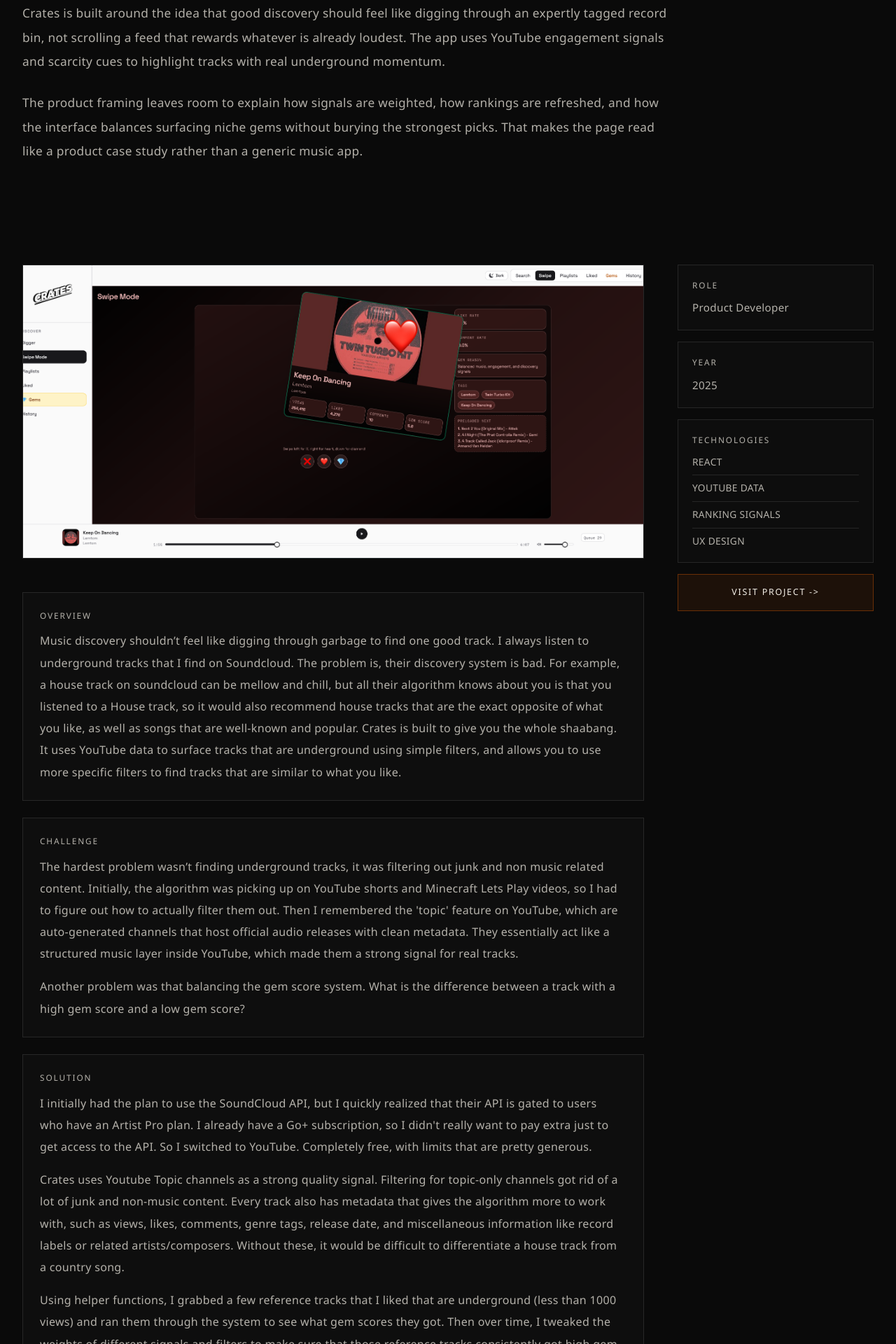
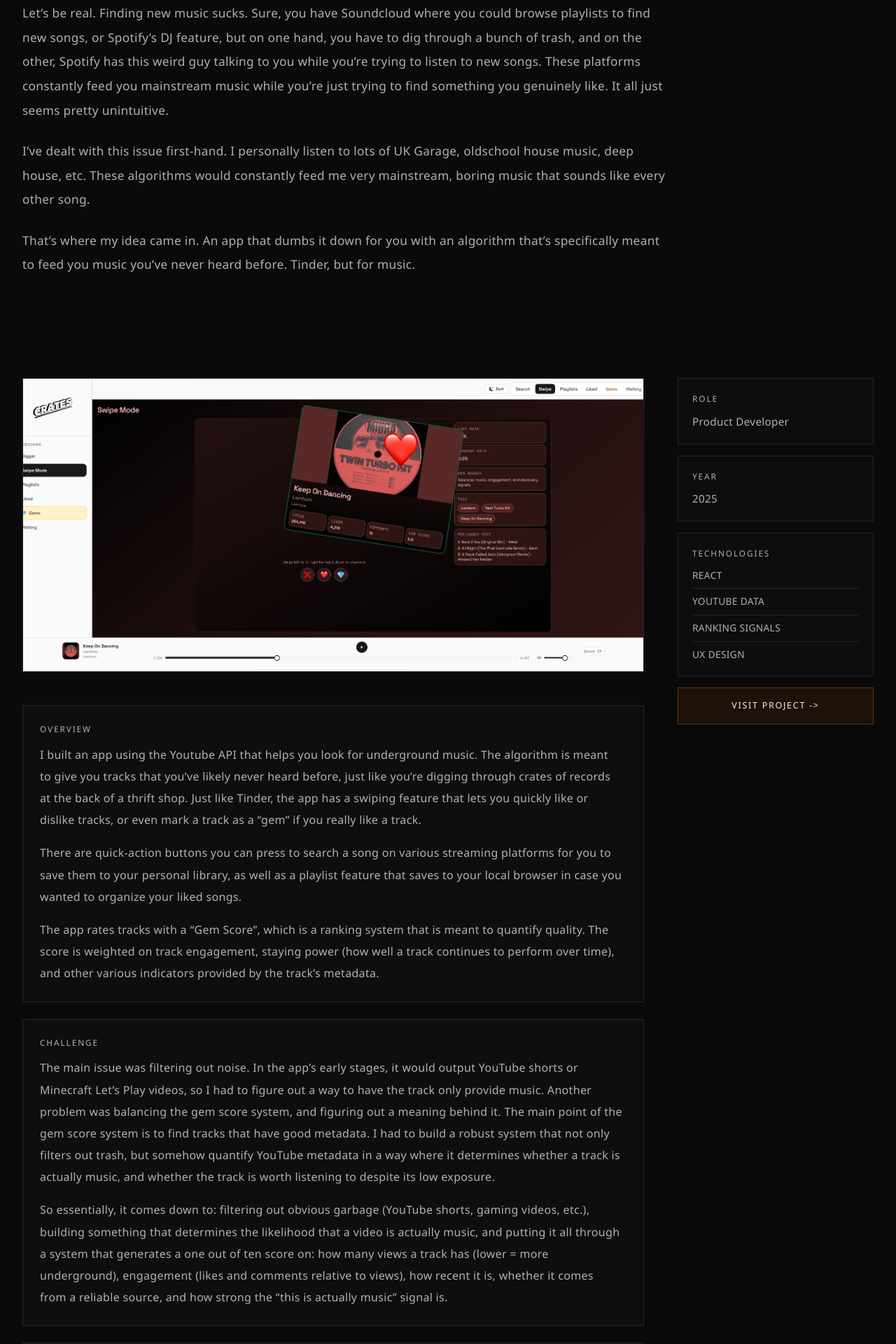
Before and after one commit to danielkolp/danielkolp.github.io, a React (Vite) app: page /project/02 in a window 1280 px wide. Shown: the part 680-2600 px from the top of the page at 70% size. Built offline with nearby package versions, Linux system fonts and the light colour scheme.

Commit message:
redid crates description

```diff
--- a/src/data/projects.js
+++ b/src/data/projects.js
@@ -79,8 +79,9 @@
     description: 'Music discovery app that ranks underground tracks using engagement and rarity signals from YouTube data.',
     fullDescription: 'Crates is a music discovery app that surfaces high-quality underground tracks by combining engagement signals, rarity indicators, and creator momentum from YouTube data. The goal is to help listeners find songs that feel fresh before they break out, while keeping the experience fast, curated, and easy to explore.',
     overviewParagraphs: [
-      'Crates is built around the idea that good discovery should feel like digging through an expertly tagged record bin, not scrolling a feed that rewards whatever is already loudest. The app uses YouTube engagement signals and scarcity cues to highlight tracks with real underground momentum.',
-      'The product framing leaves room to explain how signals are weighted, how rankings are refreshed, and how the interface balances surfacing niche gems without burying the strongest picks. That makes the page read like a product case study rather than a generic music app.',
+      'Let’s be real. Finding new music sucks. Sure, you have Soundcloud where you could browse playlists to find new songs, or Spotify’s DJ feature, but on one hand, you have to dig through a bunch of trash, and on the other, Spotify has this weird guy talking to you while you’re trying to listen to new songs. These platforms constantly feed you mainstream music while you’re just trying to find something you genuinely like. It all just seems pretty unintuitive. ',
+      'I’ve dealt with this issue first-hand. I personally listen to lots of UK Garage, oldschool house music, deep house, etc. These algorithms would constantly feed me very mainstream, boring music that sounds like every other song.',
+      'That’s where my idea came in. An app that dumbs it down for you with an algorithm that’s specifically meant to feed you music you’ve never heard before. Tinder, but for music.'
     ],
     technologies: ['REACT', 'YOUTUBE DATA', 'RANKING SIGNALS', 'UX DESIGN'],
     year: '2025',
@@ -92,19 +93,24 @@
     details: [
      {
   label: 'Overview',
-  text: 'Music discovery shouldn’t feel like digging through garbage to find one good track. I always listen to underground tracks that I find on Soundcloud. The problem is, their discovery system is bad. For example, a house track on soundcloud can be mellow and chill, but all their algorithm knows about you is that you listened to a House track, so it would also recommend house tracks that are the exact opposite of what you like, as well as songs that are well-known and popular. Crates is built to give you the whole shaabang. It uses YouTube data to surface tracks that are underground using simple filters, and allows you to use more specific filters to find tracks that are similar to what you like.',
+  text: 'I built an app using the Youtube API that helps you look for underground music. The algorithm is meant to give you tracks that you’ve likely never heard before, just like you’re digging through crates of records at the back of a thrift shop. Just like Tinder, the app has a swiping feature that lets you quickly like or dislike tracks, or even mark a track as a “gem” if you really like a track.',
+
+text2: 'There are quick-action buttons you can press to search a song on various streaming platforms for you to save them to your personal library, as well as a playlist feature that saves to your local browser in case you wanted to organize your liked songs.',
+
+text3: 'The app rates tracks with a “Gem Score”, which is a ranking system that is meant to quantify quality. The score is weighted on track engagement, staying power (how well a track continues to perform over time), and other various indicators provided by the track’s metadata.'
+
 },
 {
   label: 'Challenge',
-  text: 'The hardest problem wasn’t finding underground tracks, it was filtering out junk and non music related content. Initially, the algorithm was picking up on YouTube shorts and Minecraft Lets Play videos, so I had to figure out how to actually filter them out. Then I remembered the \'topic\' feature on YouTube, which are auto-generated channels that host official audio releases with clean metadata. They essentially act like a structured music layer inside YouTube, which made them a strong signal for real tracks.',
-  text2: 'Another problem was that balancing the gem score system. What is the difference between a track with a high gem score and a low gem score?'
+  text: 'The main issue was filtering out noise. In the app’s early stages, it would output YouTube shorts or Minecraft Let’s Play videos, so I had to figure out a way to have the track only provide music. Another problem was balancing the gem score system, and figuring out a meaning behind it. The main point of the gem score system is to find tracks that have good metadata. I had to build a robust system that not only filters out trash, but somehow quantify YouTube metadata in a way where it determines whether a track is actually music, and whether the track is worth listening to despite its low exposure.',
+  text2: 'So essentially, it comes down to: filtering out obvious garbage (YouTube shorts, gaming videos, etc.), building something that determines the likelihood that a video is actually music, and putting it all through a system that generates a one out of ten score on: how many views a track has (lower = more underground), engagement (likes and comments relative to views), how recent it is, whether it comes from a reliable source, and how strong the “this is actually music” signal is.'
 
 },
 {
   label: 'Solution',
-  text: 'I initially had the plan to  use the SoundCloud API, but I quickly realized that their API is gated to users who have an Artist Pro plan. I already have a Go+ subscription, so I didn\'t really want to pay extra just to get access to the API. So I switched to YouTube. Completely free, with limits that are pretty generous.',
- text2: 'Crates uses Youtube Topic channels as a strong quality signal. Filtering for topic-only channels got rid of a lot of junk and non-music content. Every track also has metadata that gives the algorithm more to work with, such as views, likes, comments, genre tags, release date, and miscellaneous information like record labels or related artists/composers. Without these, it would be difficult to differentiate a house track from a country song.',
- text3: 'Using helper functions, I grabbed a few reference tracks that I liked that are underground (less than 1000 views) and ran them through the system to see what gem scores they got. Then over time, I tweaked the weights of different signals and filters to make sure that those reference tracks consistently got high gem scores.'
+  text: 'Crates uses Youtube Topic channels as a strong quality signal. Filtering for topic-only channels got rid of a lot of junk and non-music content. Every track also has metadata that gives the algorithm more to work with, such as views, likes, comments, genre tags, release date, and miscellaneous information like record labels or related artists/composers',
+ text2: 'Without these, it would be difficult to differentiate a house track from a country song. Using helper functions, I grabbed a few reference tracks that I liked that are underground (less than 1000 views) and ran them through the system to see what gem scores they got. Then over time, I tweaked the weights of different signals and filters to make sure that those reference tracks consistently got decently high gem scores.',
+
 },
 {
   label: 'Result',
```
